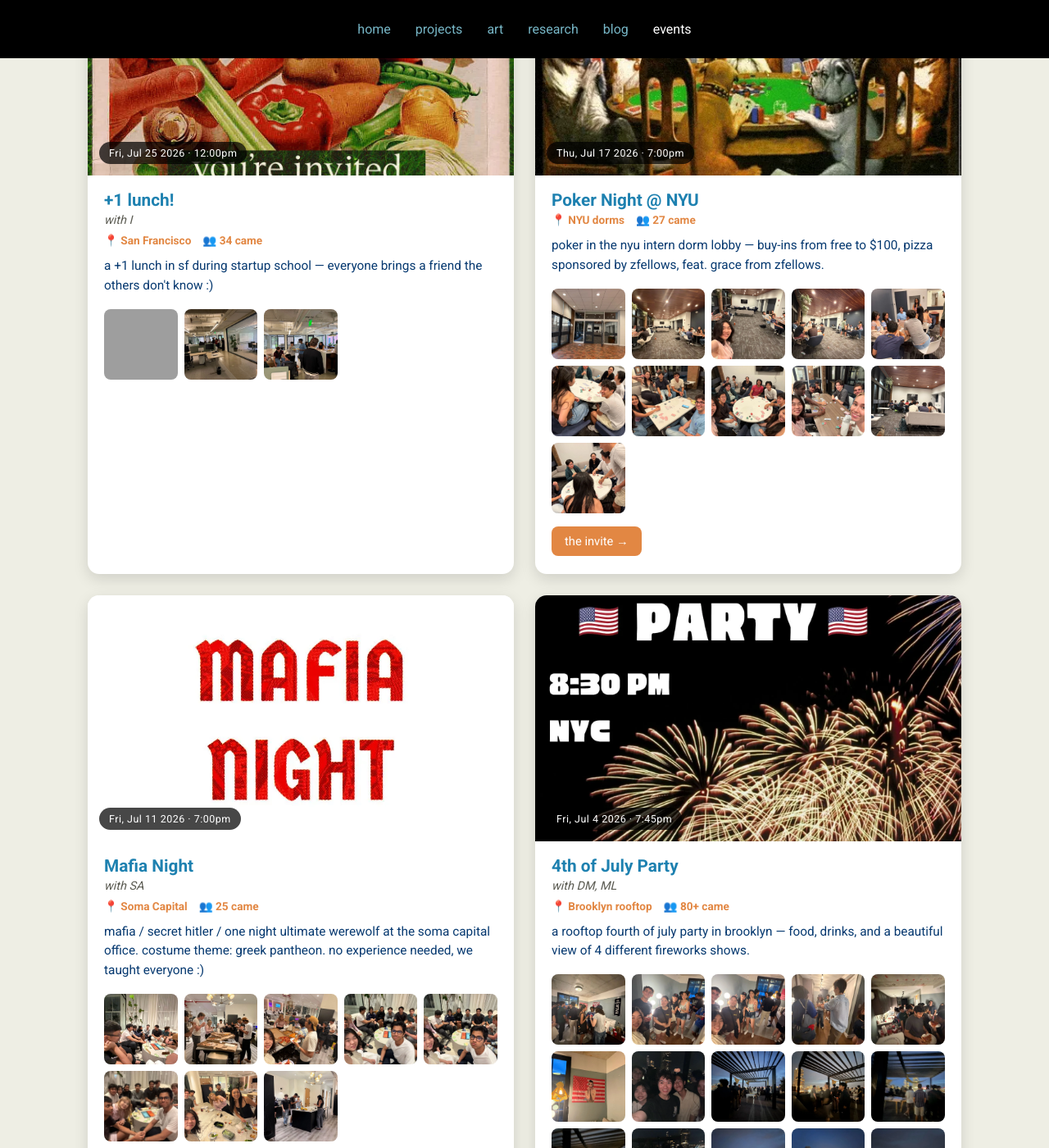
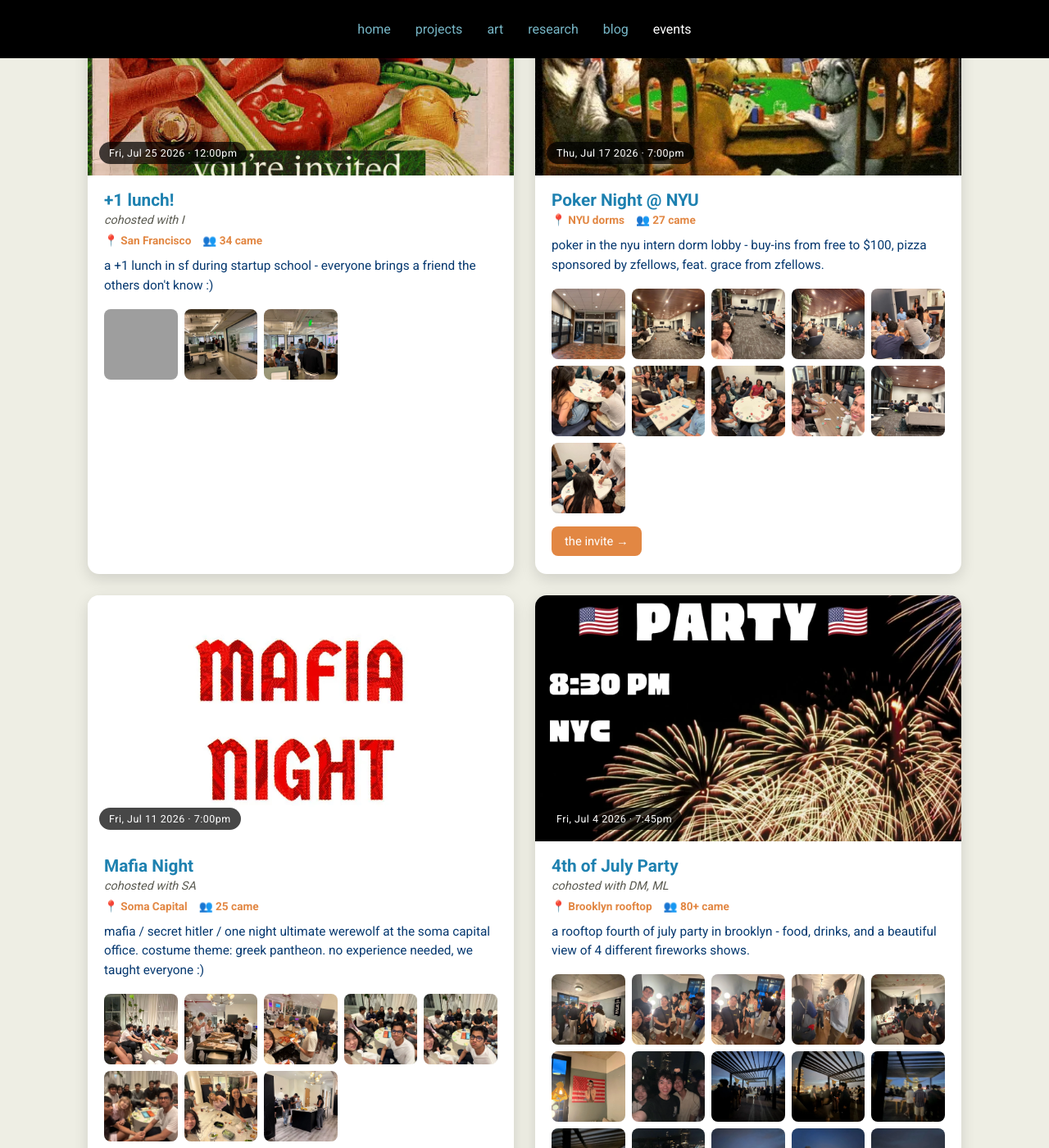
Before and after one commit to swan-07/swan-07.github.io, a Jekyll site: the page built from events.html, in a window 1280 px wide and 1400 px high, scrolled down 264 px. Shown: the whole window at 82% size. Built offline with Jekyll 4.4.1, drawn with Linux system fonts in a browser that asks for light colours; some of the changed text lies outside the part shown; grey boxes are pictures that could not be loaded.

Commit message:
Remove em dashes site-wide; cohost label reads 'cohosted with'
Co-Authored-By: Claude Opus 4.8 (1M context) <noreply@anthropic.com>

```diff
--- a/events.html
+++ b/events.html
@@ -22,7 +22,7 @@ title: Events
 
       <div class="event-body">
         <h2 class="event-title">{{ event.title }}</h2>
-        {% if event.cohosts and event.cohosts != "" %}<p class="event-cohosts">with {{ event.cohosts }}</p>{% endif %}
+        {% if event.cohosts and event.cohosts != "" %}<p class="event-cohosts">cohosted with {{ event.cohosts }}</p>{% endif %}
 
         <div class="event-meta">
           {% if event.location %}<span class="event-meta-item">📍 {{ event.location }}</span>{% endif %}
--- a/research.html
+++ b/research.html
@@ -4,7 +4,7 @@ title: Research
 ---
 <div class="card-container">
     <div class="card">
-      <img src="assets/images/llm-personality.webp" alt="Radar chart of Big Five traits for Qwen3-8B, comparing activation oracle (AO) and prompted (PT) scores — neuroticism is high under AO but near zero when self-reported" class="card-image">
+      <img src="assets/images/llm-personality.webp" alt="Radar chart of Big Five traits for Qwen3-8B, comparing activation oracle (AO) and prompted (PT) scores - neuroticism is high under AO but near zero when self-reported" class="card-image">
       <div class="card-content">
         <h3 class="card-title">Why do LLMs lie about how neurotic they are?</h3>
         <p class="card-description">
```
Also changed, not shown: _data/events.yml (+5 -5 lines).
